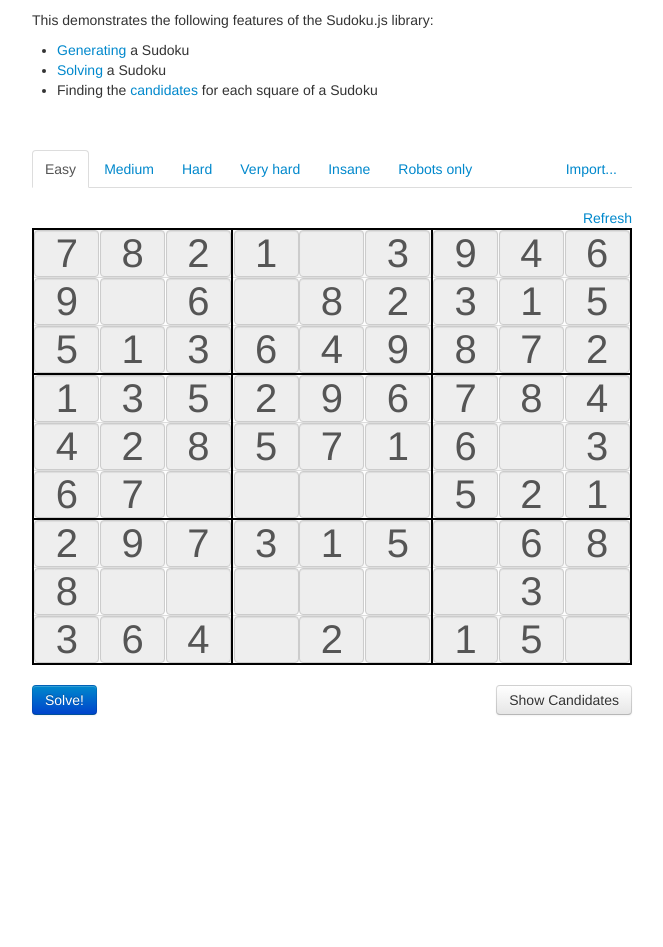
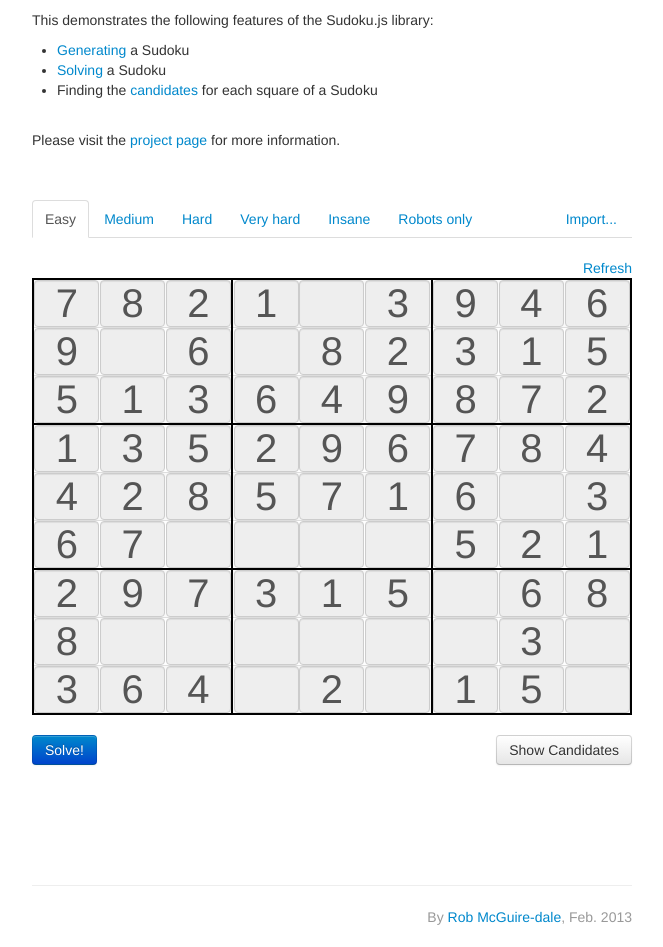
Before and after one commit to robatron/sudoku.js, a plain HTML site: page demo/index.html in a window 1280 px wide. Shown: the part 160-1107 px from the top of the page, without its empty margins (308-971 px from the left). Before the commit the page ends 975 px from the top, so only its background shows below. Drawn offline with Linux system fonts and the light colour scheme.

Commit message:
Update demo wording

```diff
--- a/demo/assets/css/styles.css
+++ b/demo/assets/css/styles.css
@@ -3,7 +3,7 @@
 
 body {
     padding-top: 60px;
-    padding-bottom: 100px;
+    padding-bottom: 40px;
 }
 
 .container-narrow {
@@ -11,6 +11,10 @@ body {
     margin: 0 auto;
     max-width: 600px;
  }
+
+#footer {
+    margin-top: 120px;
+}
 
 #sudoku-board {
     border: 2px solid black;
--- a/demo/assets/js/app.js
+++ b/demo/assets/js/app.js
@@ -1,4 +1,7 @@
-/* JavaScript for the Sudoku.js demo page
+/*
+    Quick-n-dirty demo page for Sudoku.js.
+
+    For more information, please see https://github.com/robatron/sudoku.js
 */
 
 // Selectors
--- a/demo/index.html
+++ b/demo/index.html
@@ -48,6 +48,7 @@
                 <a href="https://github.com/robatron/sudoku-js">
                     Sudoku.js</a>.
             </p>
+
             <p>
                 This demonstrates the following features of the Sudoku.js
                 library:
@@ -68,6 +69,12 @@
                 </li>
             </ul>
 
+            <br>
+            <p>
+                Please visit the
+                <a href="https://github.com/robatron/sudoku.js">
+                    project page</a> for more information.
+            </p>
             <br>
             <br>
 
@@ -151,6 +158,16 @@
                     Show Candidates
                 </button>
             </div>
+
+
+            <div id="footer">
+                <hr>
+                <p class="pull-right muted">
+                    By <a href="http://robmd.net">Rob McGuire-dale</a>,
+                    Feb. 2013
+                </p>
+            </div>
+
         </div> <!-- /container -->
 
         <!-- javascript
```
